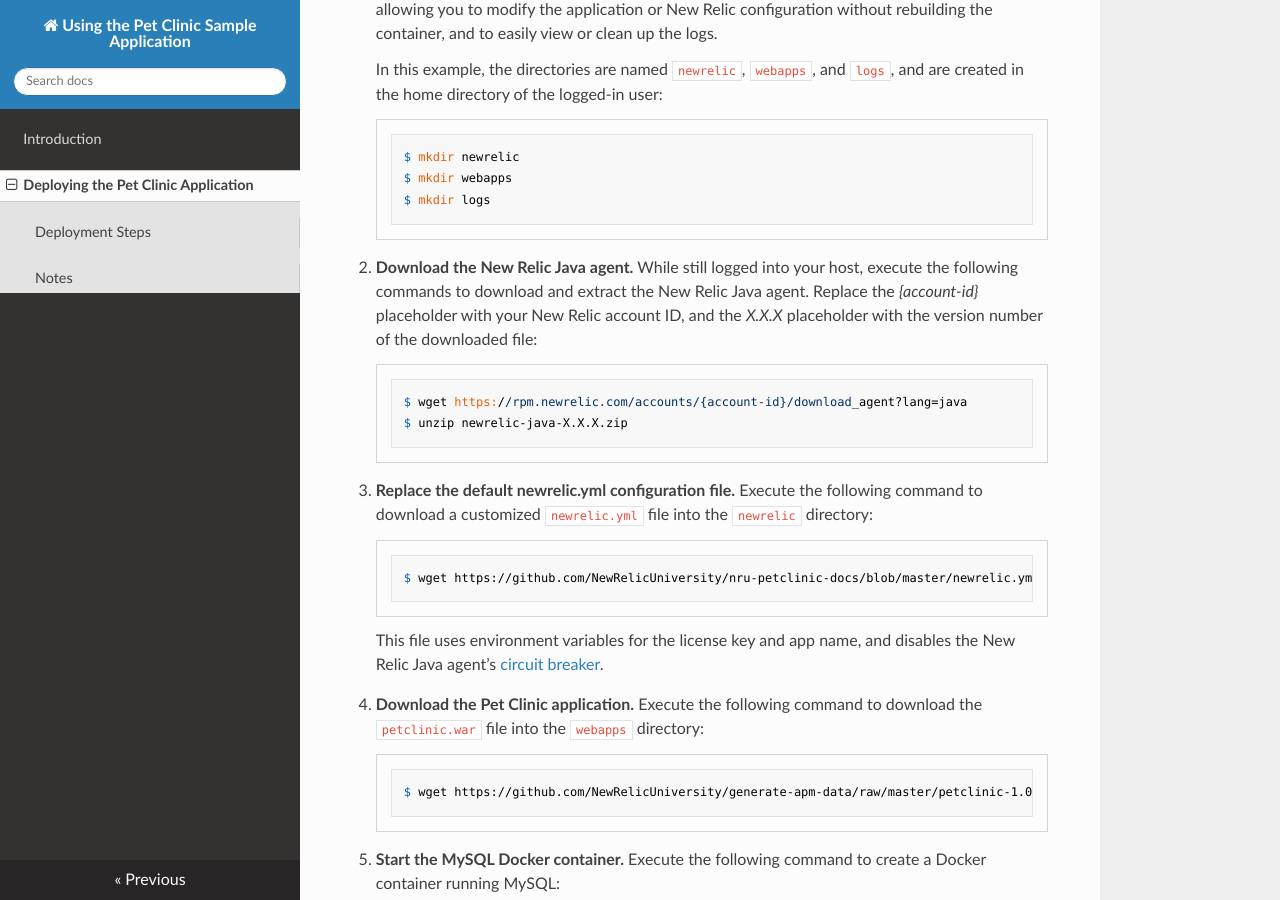
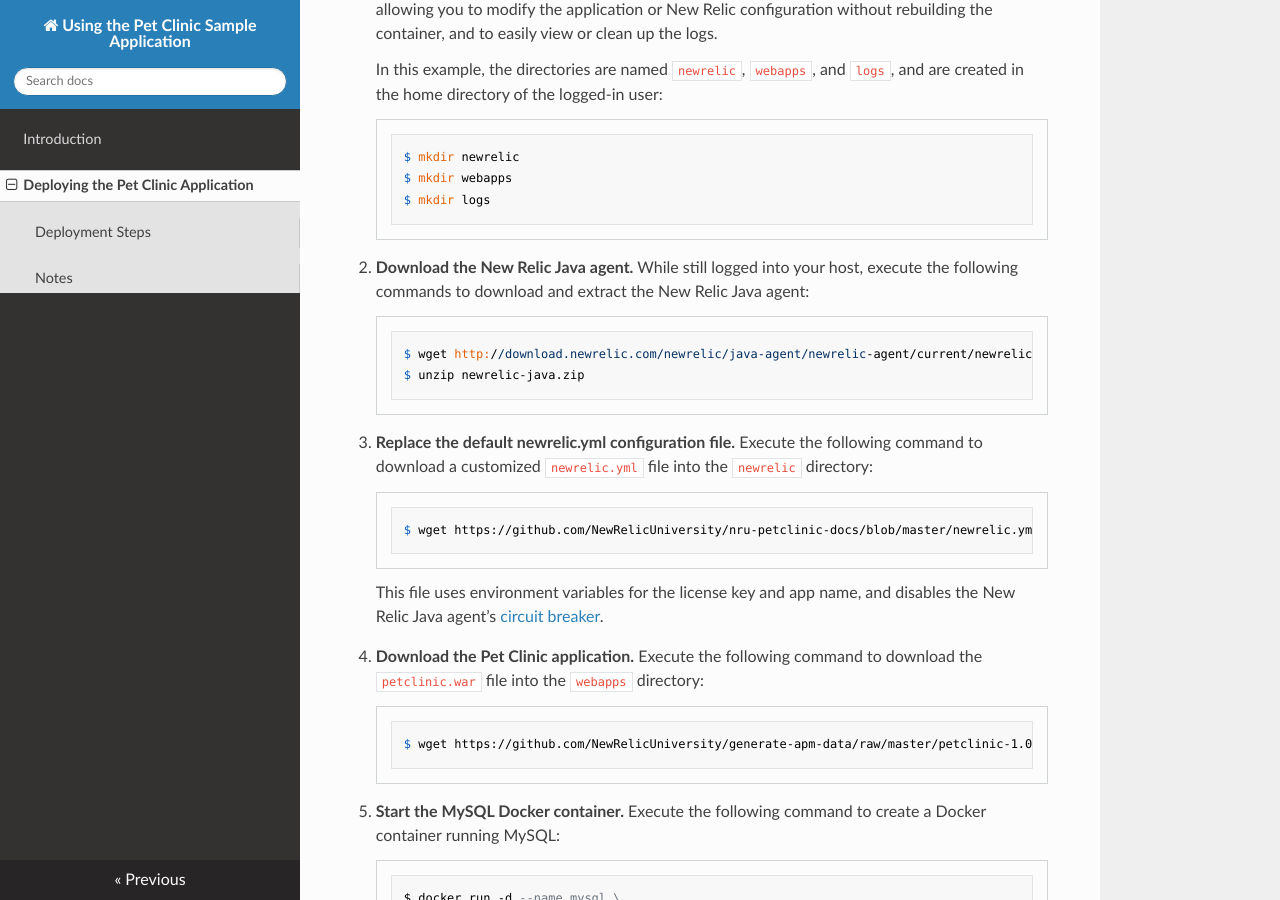
Before and after one commit to NewRelicUniversity/nru-petclinic-docs, an MkDocs documentation site: the page built from docs/deployment.md, in a window 1280 px wide and 900 px high, scrolled down 586 px. Built offline with MkDocs 1.6.1, drawn with Linux system fonts in a browser that asks for light colours; nearby versions of some CDN libraries; old or Windows-style settings are respelled for this version of MkDocs.

Commit message:
Update agent download instructions

```diff
--- a/docs/deployment.md
+++ b/docs/deployment.md
@@ -19,11 +19,10 @@
         $ mkdir webapps
         $ mkdir logs
 
-2. **Download the New Relic Java agent.** While still logged into your host, execute the following commands to download and extract the New Relic Java agent. Replace the _{account-id}_ placeholder with your New Relic account ID, and the _X.X.X_ placeholder with the version number of the downloaded file:
+2. **Download the New Relic Java agent.** While still logged into your host, execute the following commands to download and extract the New Relic Java agent:
 
-        $ wget https://rpm.newrelic.com/accounts/{account-id}/download_agent?lang=java
-        $ unzip newrelic-java-X.X.X.zip
-
+        $ wget http://download.newrelic.com/newrelic/java-agent/newrelic-agent/current/newrelic-java.zip
+        $ unzip newrelic-java.zip
 
 3. **Replace the default newrelic.yml configuration file.** Execute the following command to download a customized `newrelic.yml` file into the `newrelic` directory:
 
```
